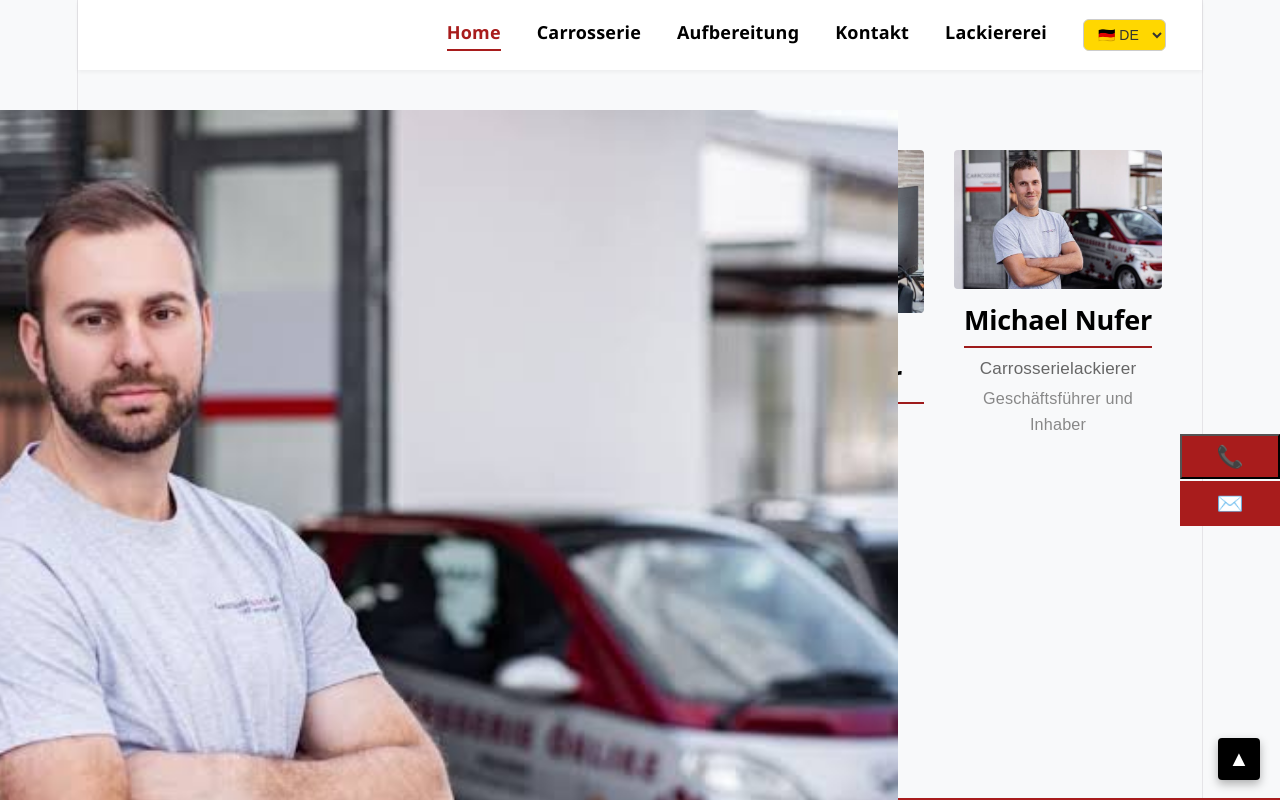
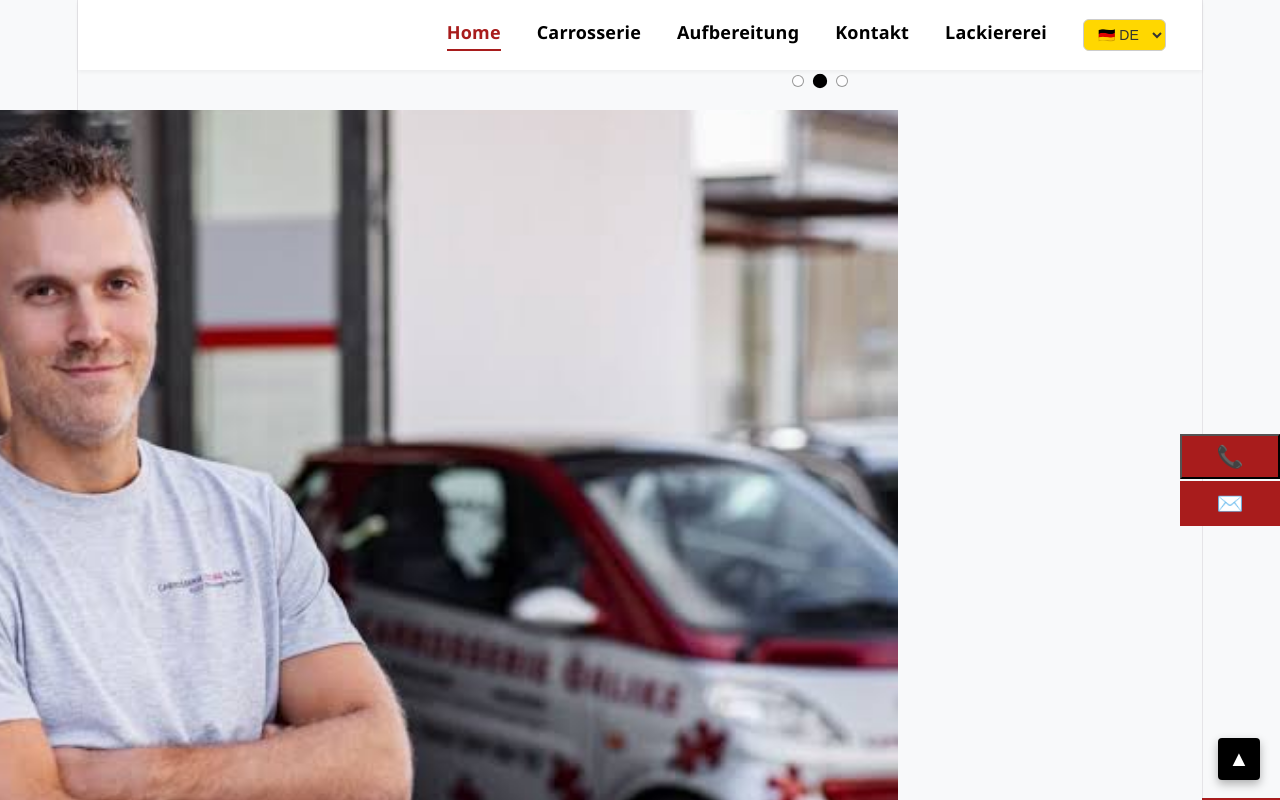
Before and after one commit to elias4864/Website-Carosserie-Oerlikon, a React (Vite) app: page /kontakt in a window 1280 px wide. Shown: the top 800 px of the page. Built offline with nearby package versions, Linux system fonts and the light colour scheme.

Commit message:
Added Kontakt Page, Impressum Url and Kontakt Caroussel Points

```diff
--- a/src/assets/Styles/App.css
+++ b/src/assets/Styles/App.css
@@ -489,30 +489,42 @@
     color: brown;
   }
 
-.footer {
+footer {
   background-color: #222222;
   color: #ffffff;
-  padding: 40px 0 20px 0; /* Padding links/rechts auf 0 setzen */
+  padding: 40px 0 20px 0;
   font-family: Arial, Helvetica, sans-serif;
   margin-top: 50px;
+  box-sizing: border-box;
+
+  /* Perfekte volle Bildschimbreite ohne Ausbrechen nach rechts */
+  width: 100vw;
+  position: relative;
+  left: 50%;
+  right: 50%;
+  margin-left: -50vw;
+  margin-right: -50vw;
+}
+.footer-container {
+  background-color: #000000;
   width: 100%;
+  padding: 20px 0;
   box-sizing: border-box;
-  width: 100vw;                 /* Nutzt die volle Bildschirmbreite */
+}
 
-}
 
 .footer-content {
   max-width: 1200px;
   margin: 0 auto;
+  padding: 0 20px; /* Innenabstand, damit der Text mobil nicht am Rand klebt */
   box-sizing: border-box;
 }
 
-  .footer-container {
-    background-color: black;
-    background-size: cover;
-    width: 100%;
-    min-height: 100%;
 
+html, body {
+  overflow-x: hidden;
+  margin: 0;
+  padding: 0;
 }
 
   /* Layout für die 3 Abschnitte nebeneinander */
--- a/src/assets/Styles/Home.css
+++ b/src/assets/Styles/Home.css
@@ -1,31 +1,3 @@
-.carosserie{
-    position: relative;
-    min-height: 200vh;
-    align-items: flex-start;
-    flex-direction: column;
-    min-width: 100%;
-    margin-left: -50vw;
-    margin-right: -50vw;
-    width: 100vw;            /* 100vw nimmt exakt die volle Bildschirmsichtbreite ein *//* Bricht aus allen übergeordneten Containern auf volle Breite aus */
-    /* Hintergrundbild-Einstellungen */
-    background-image: url('../Eingang.webp');
-    box-sizing: border-box;
-    justify-content: center;
-    padding: 0 30px;
-    text-align: right;
-    background-size: cover;
-    background-position: center;
-    background-repeat: no-repeat;
-
-    /* Perfekte Zentrierung (Horizontal & Vertikal) */
-    display: flex;
-    justify-content: center;
-
-    /* Innenabstand, damit der Text am Rand nicht klebt */
-    padding: 0 30px;
-    box-sizing: border-box;
-
-}
 
 
 .Background-Intro {
@@ -34,17 +6,12 @@
     background-color: #f8f9fa;
     color: #212529;
     font-family: 'Segoe UI', Tahoma, Geneva, Verdana, sans-serif;
-    padding-bottom: 3rem;
+    padding-bottom: 4rem;
 }
 
 
 /* Sicherstellen, dass das übergeordnete Element/Body keine Ränder hat */
-html, body {
-    margin: 0;
-    padding: 0;
-    width: 100%;
-    overflow-x: hidden; /* Verhindert ungewollte horizontale Scrollbalken */
-}
+
 
 .impressum-wrapper {
     width: 100%;
@@ -53,16 +20,7 @@ html, body {
 
 
 
-.carosserie h1 {
-    /* 300px ist extrem gross – 2.8rem bis 3.5rem entspricht der Vorlage */
-    font-size: 3.2rem;
-    font-weight: 700;
-    text-align: center;
-    font-family: Arial, Helvetica, sans-serif;
-    color: #ffffff;
-    margin: 0 0 1rem 0;
-    text-shadow: 0 2px 4px rgba(0, 0, 0, 0.6);
-}
+
 
 
 
@@ -76,23 +34,7 @@ html, body {
     border-right: 5px solid #dc2626;
     box-shadow: 0 4px 12px rgba(0, 0, 0, 0.05);
 }
-.carosserie p {
-    /* 50px ist ebenfalls zu gross – 1.4rem passt exakt zum Screenshot */
-    font-size: 1.4rem;
-    font-weight: 600;
-    line-height: 1.4;
-    text-align: center;
-    font-family: Arial, Helvetica, sans-serif;
-    color: #ffffff;
-    margin: 0;
-    max-width: 900px;
-    text-shadow: 0 2px 4px rgba(0, 0, 0, 0.6);
-    text-align: center;
-    max-width: 900px;
 
-
-
-}
 /* Hauptüberschrift */
 .border-welcome h2 {
     font-size: 18px;
@@ -322,3 +264,80 @@ h1,h2{
     box-shadow: 0 12px 30px rgba(0, 0, 0, 0.2);
     border-radius: 8px;
 }
+
+
+
+/* Hero-Banner bricht aus jedem übergeordneten Container auf volle Bildschimbreite aus */
+.carosserie {
+    position: relative;
+    width: 100vw;                  /* Exakt 100% der Bildschirmsichtbreite */
+    left: 200%;
+    right: 100%;
+    margin-left: -50vw;            /* Richtet den Rand perfekt am linken Bildschirmrand aus */
+    margin-right: -50vw;
+
+    min-height: 75vh;              /* Entspricht genau dem Proportionalverhältnis aus dem Bild */
+
+    /* Hintergrundbild ohne Abdunkelung */
+    background-image: url('../Eingang.webp');
+    background-size: cover;
+    background-position: center;
+    background-repeat: no-repeat;
+
+    /* Vertikale & Horizontale Zentrierung von Text und Inhalt */
+    display: flex;
+    flex-direction: column;
+    justify-content: center;
+    align-items: center;
+    text-align: center;
+
+    padding: 60px 20px;
+    box-sizing: border-box;
+}
+
+/* Hauptüberschrift exakt wie im Screenshot */
+.carosserie h1 {
+    font-size: 3.5rem;
+    font-weight: 700;
+    font-family: Arial, Helvetica, sans-serif;
+    color: #ffffff;
+    margin: 0 0 15px 0;
+    text-shadow: 0 2px 6px rgba(0, 0, 0, 0.7);
+    max-width: 1200px;
+    line-height: 1.15;
+}
+
+/* Untertitel exakt wie im Screenshot */
+.carosserie p {
+    font-size: 1.6rem;
+    font-weight: 600;
+    line-height: 1.35;
+    font-family: Arial, Helvetica, sans-serif;
+    color: #ffffff;
+    margin: 0;
+    text-shadow: 0 2px 6px rgba(0, 0, 0, 0.7);
+    max-width: 950px;
+}
+
+/* Verhindert ungewollten horizontalen Scrollbalken auf der gesamten Seite */
+html, body {
+    overflow-x: hidden;
+    margin: 0;
+    padding: 0;
+}
+
+/* Mobile Anpassung */
+@media (max-width: 768px) {
+    .carosserie {
+        min-height: 55vh;
+        padding: 40px 15px;
+    }
+
+    .carosserie h1 {
+        font-size: 2.1rem;
+    }
+
+    .carosserie p {
+        font-size: 1.15rem;
+    }
+}
--- a/src/assets/Styles/Kontakt.css
+++ b/src/assets/Styles/Kontakt.css
@@ -2,47 +2,64 @@
     width: 70%;
     height: 50%;
 }
-
-.kontakt-text{
-    font-family: 'Orbitron', cursive;
-    font-size: 2px;
+/* Container-Korrektur */
+.Background-Intro {
+    width: 100%;
+    position: relative;
+    box-sizing: border-box;
 }
 
-.team-bild{
-    background-size: cover;       /* Skaliert das Bild auf die volle Fläche */
-    background-position: center;  /* Zentriert das Bild */
-    background-repeat: no-repeat;
-    width: 100vw;                 /* Nutzt die volle Bildschirmbreite */
+/* 1. Banner-Bild über volle Bildschirmbreite */
+.team-bild {
+    width: 100vw;
     position: relative;
     left: 50%;
-    right: 50%;
-    font-family: 'Orbitron', sans-serif;
-    background-image: url('../Teams.jpg'); /* Passe den Pfad zu deinem Bild an */
+    transform: translateX(-50%); /* Zentriert die 100vw perfekt */
 
-    min-height: 400px;
+    height: 100vh;
+    object-fit: cover;
+    object-position: center;
+    display: block;
 
-    /* Perfekte Ausrichtung über die volle Breite ohne Scrollbar-Fehler */
-    transform: translateX(-50%);
+    /* Sanfte Überblendung beim Bildwechsel */
+    transition: opacity 0.5s ease-in-out;
+}
 
-    box-sizing: border-box;
+/* 2. Dots über dem Banner (Genaue Platzierung unten im Banner) */
+.carousel-dots {
     display: flex;
     justify-content: center;
-    align-items: center;
-
+    gap: 10px;
+    margin-top: -35px; /* Schiebt die Punkte über den unteren Rand des Banners */
+    position: relative;
+    z-index: 10;       /* Garantiert, dass die Dots stets VOR dem Bild liegen */
+    padding-bottom: 25px;
 }
 
+.dot {
+    width: 10px;
+    height: 10px;
+    background-color: rgba(255, 255, 255, 0.7);
+    border: 1px solid rgba(0, 0, 0, 0.4);
+    border-radius: 50%;
+    cursor: pointer;
+    transition: all 0.3s ease;
+}
+
+.dot.active {
+    background-color: #000000;
+    transform: scale(1.2);
+}
+
+/* 3. Team-Grid (3 Spalten wie im Screenshot) */
 .team-grid {
-    display: flex;
-    flex-direction: row; /* Richtet Karten nebeneinander aus */
-    justify-content: center;
-    align-items: stretch;
-    gap: 30px;
-    flex-wrap: wrap; /* Erlaubt sauberes Umbrechen auf kleinen Bildschirmen */
-    max-width: 1200px;
-    margin: 40px auto;
+    display: grid;
+    grid-template-columns: repeat(3, 1fr);
+    gap: 40px;
+    max-width: 1400px;
+    margin: 40px auto 60px auto;
     padding: 0 20px;
     box-sizing: border-box;
-
 }
 
 .kontakt-card {
@@ -50,45 +67,67 @@
     flex-direction: column;
     align-items: center;
     text-align: center;
-    flex: 1; /* Verteilt den Platz gleichmässig */
-    max-width: 350px;
     width: 100%;
 }
 
-
+/* 4. Team-Bilder in den Karten */
 .kontakt-image {
     width: 100%;
-    height: 100%;
+    aspect-ratio: 16 / 10;
     object-fit: cover;
-    border-radius: 4px;
+    border-radius: 0;
+    display: block;
 }
-
+/* Typografie */
 .team-member-name {
-    font-size: 1.5rem;
-    font-weight: 700;
+    font-size: 1.6rem;
+    font-weight: 800;
+    font-family: Arial, Helvetica, sans-serif;
     color: #000000;
-    margin-top: 15px;
-    margin-bottom: 5px;
+    margin-top: 18px;
+    margin-bottom: 6px;
+    white-space: nowrap;
 }
 
 .kontakt-text.role {
     font-size: 0.95rem;
-    font-family: sans-serif;
-    color: #666666;
+    font-family: Arial, Helvetica, sans-serif;
+    color: #555555;
     margin: 2px 0;
 }
 
 .kontakt-text.subtitle {
-    font-family: sans-serif;
-    font-size: 0.9rem;
-    color: #888888;
+    font-size: 0.85rem;
+    font-family: Arial, Helvetica, sans-serif;
+    color: #777777;
     margin: 2px 0;
 }
 
+/* Verhindert ungewollte horizontale Scrollbalken durch 100vw */
+html, body {
+    overflow-x: hidden;
+    margin: 0;
+    padding: 0;
+}
+
 /* Mobilanpassung */
-@media (max-width: 768px) {
+@media (max-width: 900px) {
     .team-grid {
-        flex-direction: row;
-        align-items: center;
+        grid-template-columns: repeat(2, 1fr);
+        gap: 20px;
+    }
+
+    .team-bild {
+        height: 300px;
     }
 }
+
+@media (max-width: 600px) {
+    .team-grid {
+        grid-template-columns: 1fr;
+    }
+
+    .team-bild {
+        height: 220px;
+    }
+}
--- a/src/assets/pages/Aufbereitung.jsx
+++ b/src/assets/pages/Aufbereitung.jsx
@@ -39,7 +39,8 @@ function AufbereitungPage() {
                     Eine Autoaufbereitung kann gehörig ins Geld gehen, wenn man sich nicht gründlich über die Preise und Konditionen des jeweiligen Anbieters informiert. Begehen Sie nicht den Fehler, sich an den erstbesten Dienstleister zu wenden! Wenn Sie Pech haben, erhalten Sie eine Abschlussrechnung, die Ihnen die Sprache verschlägt. In solchen Fällen lassen viele Anbieter nicht mit sich diskutieren, sodass man letztlich keine andere Wahl hat, als die geforderte Summe zu zahlen.
                 </p>
                 <p>
-                    Bei der Carrosserie Örlike wissen Sie von Anfang an, woran Sie sind. Anstatt Sie über die Preisgestaltung im Unklaren zu lassen, informieren wir Sie umfassend über alle geplanten Arbeitsschritte und die daraus resultierenden Kosten. Unsere Dienste sind günstiger, als Sie denken – gerne lassen wir Ihnen eine telefonische oder schriftliche Beratung zukommen. Kontaktieren Sie uns bitte unter der Rufnummer <span className="highlight">044 311 94 12</span>, per Kontaktformular oder via E-Mail (<span className="highlight">info@oerlike.ch</span>).
+                    Bei der Carrosserie Örlike wissen Sie von Anfang an, woran Sie sind. Anstatt Sie über die Preisgestaltung im Unklaren zu lassen, informieren wir Sie umfassend über alle geplanten Arbeitsschritte und die daraus resultierenden Kosten. Unsere Dienste sind günstiger, als Sie denken – gerne lassen wir Ihnen eine telefonische oder schriftliche Beratung zukommen. Kontaktieren Sie uns bitte unter der Rufnummer <span className="highlight">   <a   href="+41443119412"  onClick={() => window.location.href = "tel:+41443119412"} className="call-btn">+41443119412
+                        </a></span>, per Kontaktformular oder via E-Mail (<span className="highlight"><a  className="highlight" href="mailto:info@oerlike.ch">info@oerlike.ch</a></span>).
                 </p>
             </section>
         </div>
--- a/src/assets/pages/Kontakt.jsx
+++ b/src/assets/pages/Kontakt.jsx
@@ -1,18 +1,18 @@
 import Eingang from "../Eingang.webp";
-import Team from "../Teams.jpg";
+import BackgroundTeam from "../Backgroundteam.jpg";
 import '../Styles/Kontakt.css';
 import Michael from "../Michael.jpg";
 import Peter from "../Peter.jpg";
 import '../Styles/App.css';
+import { useState ,useEffect} from "react";
 
-function Kontakt(){
 
 const teamMembers = [
     {
         name: "Duje Antonina",
         role: "Carrosseriespengler",
         subtitle: "Geschäftsführer und Inhaber",
-            image: Team
+        image: BackgroundTeam
     },
     {
         name: "Peter Ledergerber",
@@ -27,11 +27,55 @@ function Kontakt(){
         image:Michael
     }
 ];
+
+const hero =[
+    BackgroundTeam,
+    Michael,
+    Peter
+]
+function Kontakt(){
+
+
+
+
+    // 2. State für den aktuell aktiven Bild-Index
+    const [currentIndex, setCurrentIndex] = useState(0);
+
+    /**
+     * Alle 5 Sekunden wechseln um Bild interaktiv
+     */
+
+    useEffect(() => {
+        const interval = setInterval(() => {
+            setCurrentIndex((prevIndex) => (prevIndex + 1) % hero.length);
+        }, 5000);
+
+        return () => clearInterval(interval); // Aufräumen beim Unmount
+    }, []);
+
+
     return(
 
         <div className="Background-Intro">
-        <img className="team-bild" src={Team} alt="Teambild" />
+            {/* Dynamisches Banner-Bild basierend auf currentIndex */}
+            <img
+                className="team-bild"
+                src={hero[currentIndex]}
+                alt={`Team ${currentIndex + 1}`}
+            />
 
+            {/* Dynamisch generierte Indikator-Punkte */}
+            <div className="carousel-dots">
+                {hero.map((_, index) => (
+                    <span
+                        key={index}
+                        className={`dot ${currentIndex === index ? "active" : ""}`}
+                        onClick={() => setCurrentIndex(index)}
+                    ></span>
+                ))}
+            </div>
+
+            {/* 3-Spalten Grid */}
             <div className="team-grid">
                 {teamMembers.map((member, index) => (
                     <div className="kontakt-card" key={index}>
@@ -48,9 +92,7 @@ function Kontakt(){
                     </div>
                 ))}
             </div>
-
         </div>
-
 
 )
 
```
Also changed, not shown: src/assets/Styles/Impressum.css (+15 -11 lines), src/assets/Styles/Lackiererei.css (+7 -0 lines), src/assets/pages/Lackierei.jsx (+11 -1 lines), src/assets/Backgroundteam.jpg (added). Lines whose indentation alone changed are shown as unchanged.
